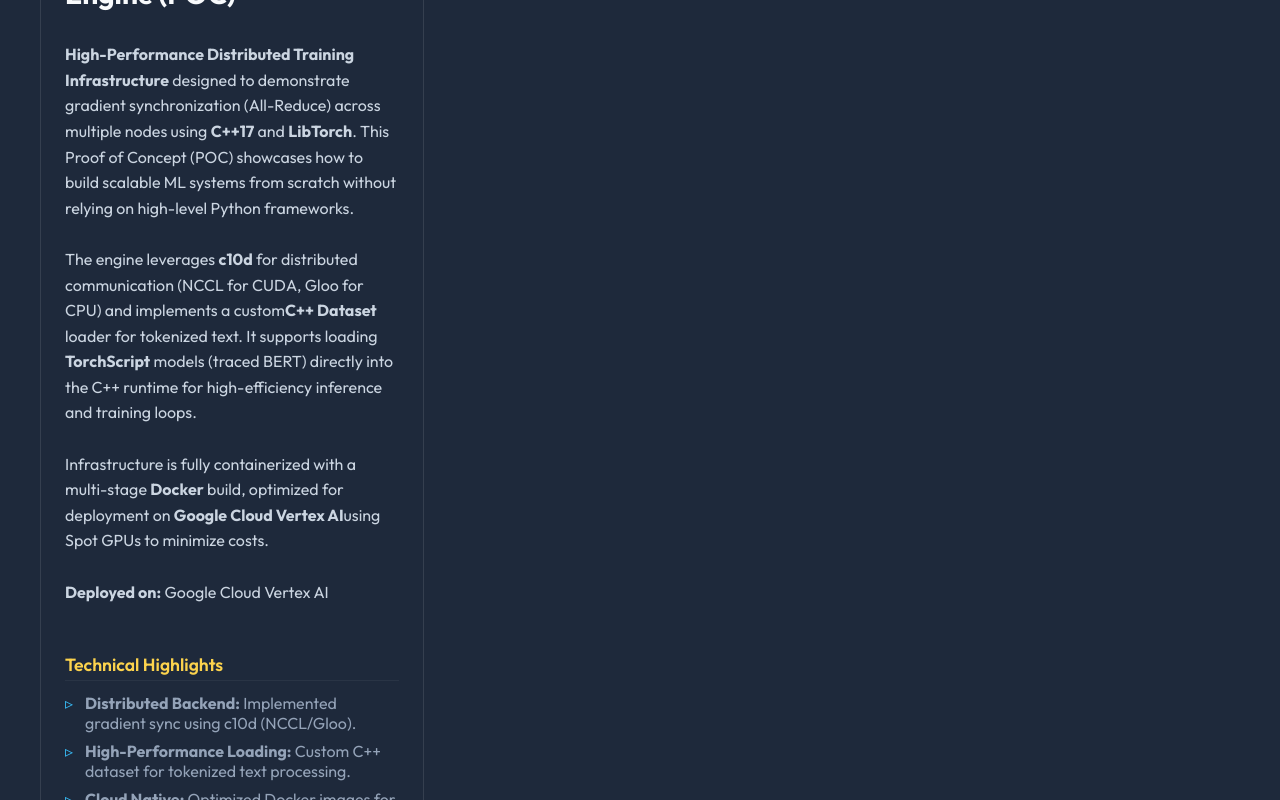
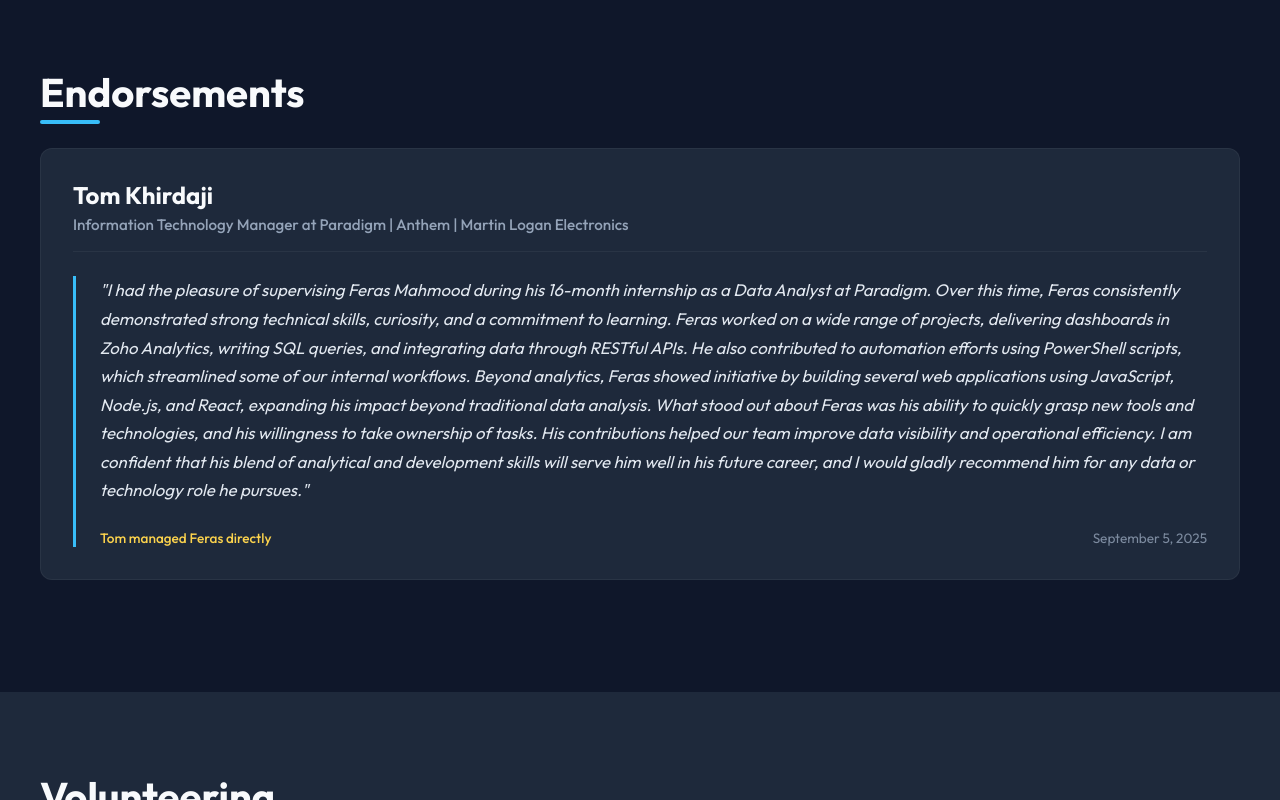
Before and after one commit to Ferasman979/Persona-Portfolio-website, a Next.js app: page / in a window 1280 px wide. Shown: the part 4300-5100 px from the top of the page. Built offline with nearby package versions, Linux system fonts and the light colour scheme.

Commit message:
Update project section: Replace project 4 with OptiMulti-Video and implement view more

```diff
--- a/src/app/page.tsx
+++ b/src/app/page.tsx
@@ -241,50 +241,45 @@
               }
             ]}
           />
+          {showAllProjects && (
+            <>
               <ProjectCard
-            title="C++ Distributed Gradient Sync-Engine (POC)"
-            status="In Progress"
+                title="OptiMulti-Video"
+                status="Completed"
                 description={
                   <div className="space-y-4">
                     <p>
-                  <strong>High-Performance Distributed Training Infrastructure</strong> designed to demonstrate gradient synchronization (All-Reduce)
-                  across multiple nodes using <strong>C++17</strong> and <strong>LibTorch</strong>. This Proof of Concept (POC) showcases how to build scalable
-                  ML systems from scratch without relying on high-level Python frameworks.
+                      <strong>High-Performance Multimodal Attention with Custom CUDA Kernels</strong>. This project demonstrates a vertical slice of a high-performance Multimodal AI system.
                     </p>
                     <br />
                     <p>
-                  The engine leverages <strong>c10d</strong> for distributed communication (NCCL for CUDA, Gloo for CPU) and implements a custom
-                  <strong>C++ Dataset</strong> loader for tokenized text. It supports loading <strong>TorchScript</strong> models (traced BERT) directly
-                  into the C++ runtime for high-efficiency inference and training loops.
+                      It features a <strong>Custom CUDA Kernel</strong> written in CUDA C++ for low-latency fusion of video and text embeddings, integrated into a compact <strong>Video-Text Transformer</strong> architecture.
                     </p>
                     <br />
                     <p>
-                  Infrastructure is fully containerized with a multi-stage <strong>Docker</strong> build, optimized for deployment on <strong>Google Cloud Vertex AI</strong>
-                  using Spot GPUs to minimize costs.
+                      The training pipeline utilizes <strong>Fully Sharded Data Parallel (FSDP)</strong> to distribute workloads across dual T4 GPUs, optimizing for both performance and resource accessibility.
                     </p>
                     <p className="mt-2 text-sm text-gray-400">
                       <br />
-                  <strong>Deployed on:</strong> Google Cloud Vertex AI
+                      <strong>Tested on:</strong> Google Colab / Kaggle (Dual T4 GPUs)
                     </p>
                   </div>
                 }
-            githubLink="https://github.com/Ferasman979/Sync-Engine"
+                githubLink="https://github.com/Ferasman979/OptiMulti-Video"
                 technologies={[
-              "C++17", "LibTorch", "Google Cloud Vertex AI", "Docker", "CMake", "TorchScript", "c10d"
+                  "CUDA C++", "PyTorch", "FSDP", "Python", "Google Colab", "Transformer"
                 ]}
                 features={[
                   {
-                title: "Technical Highlights",
+                    title: "Key Technical Highlights",
                     items: [
-                  <span key="1"><strong>Distributed Backend:</strong> Implemented gradient sync using c10d (NCCL/Gloo).</span>,
-                  <span key="2"><strong>High-Performance Loading:</strong> Custom C++ dataset for tokenized text processing.</span>,
-                  <span key="3"><strong>Cloud Native:</strong> Optimized Docker images for Vertex AI execution.</span>,
-                  <span key="4"><strong>Hybrid Workflow:</strong> Traced PyTorch models (Python) running in C++ environment.</span>
+                      <span key="1"><strong>Custom CUDA Kernel:</strong> Fused "Normalize & Project" for low latency.</span>,
+                      <span key="2"><strong>Distributed Training:</strong> FSDP implementation for multi-GPU setups.</span>,
+                      <span key="3"><strong>Multimodal Fusion:</strong> Video-Text Transformer architecture.</span>
                     ]
                   }
                 ]}
               />
-          {showAllProjects && (
               <ProjectCard
                 title="RetailStore Insights Chatbot"
                 status="Completed"
@@ -332,6 +327,7 @@
                   }
                 ]}
               />
+            </>
           )}
         </div>
 
```
Lines whose indentation alone changed are shown as unchanged.
